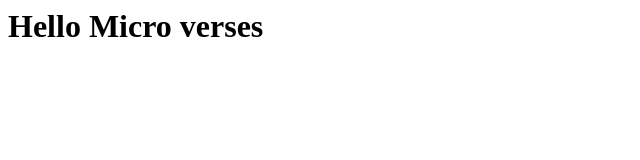
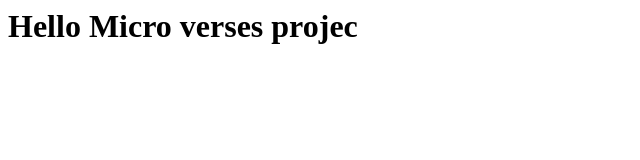
Before and after one commit to melkamu372/Microverse_lint, a website: page index.html in a window 1280 px wide. Shown: the whole page, without its empty margins (0-640 px from the left). Drawn offline with Linux system fonts and the light colour scheme.

Commit message:
good job

```diff
--- a/index.html
+++ b/index.html
@@ -1 +1 @@
-<h1> Hello Micro verses  </h1>
+<h1> Hello Micro verses projec  </h1>
```
